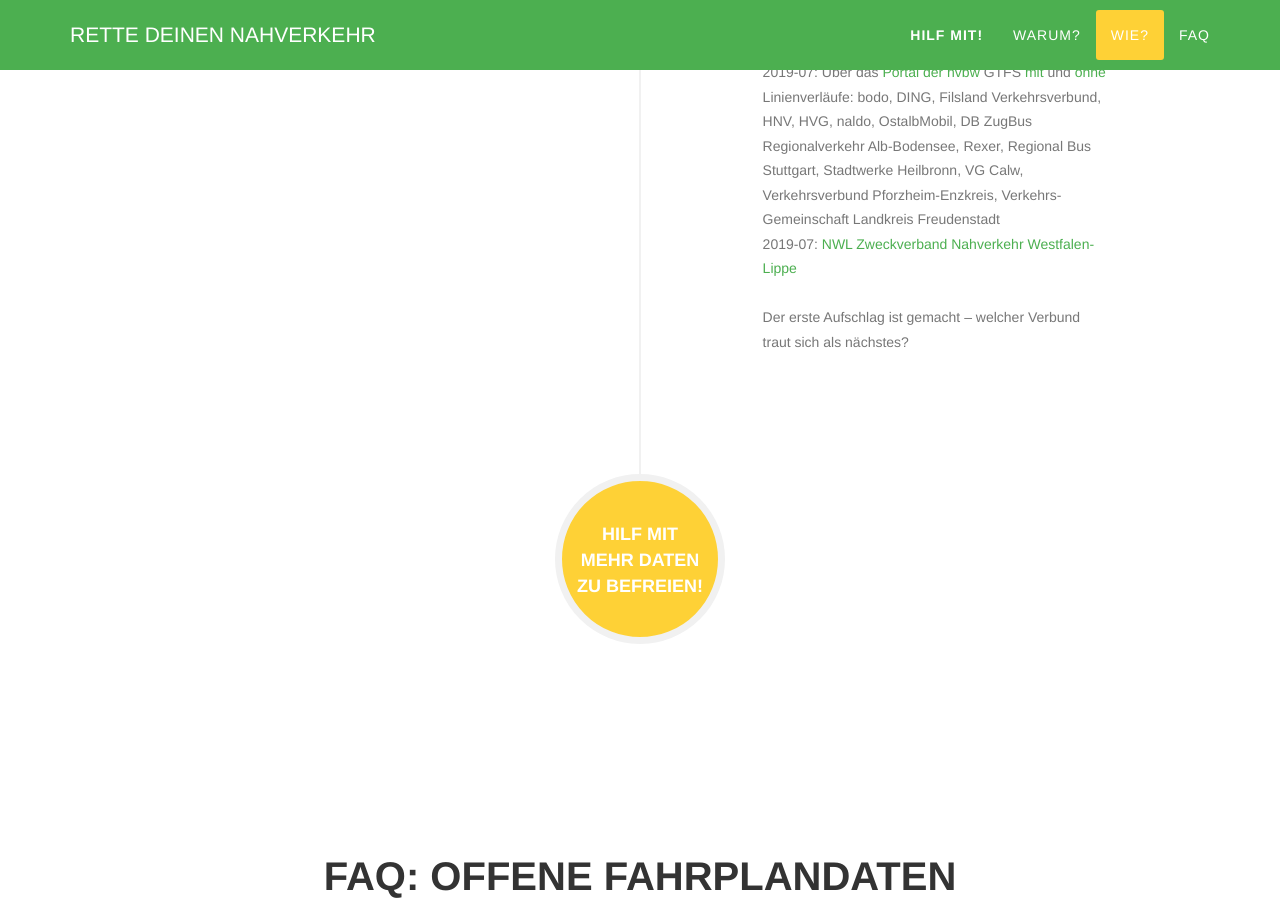
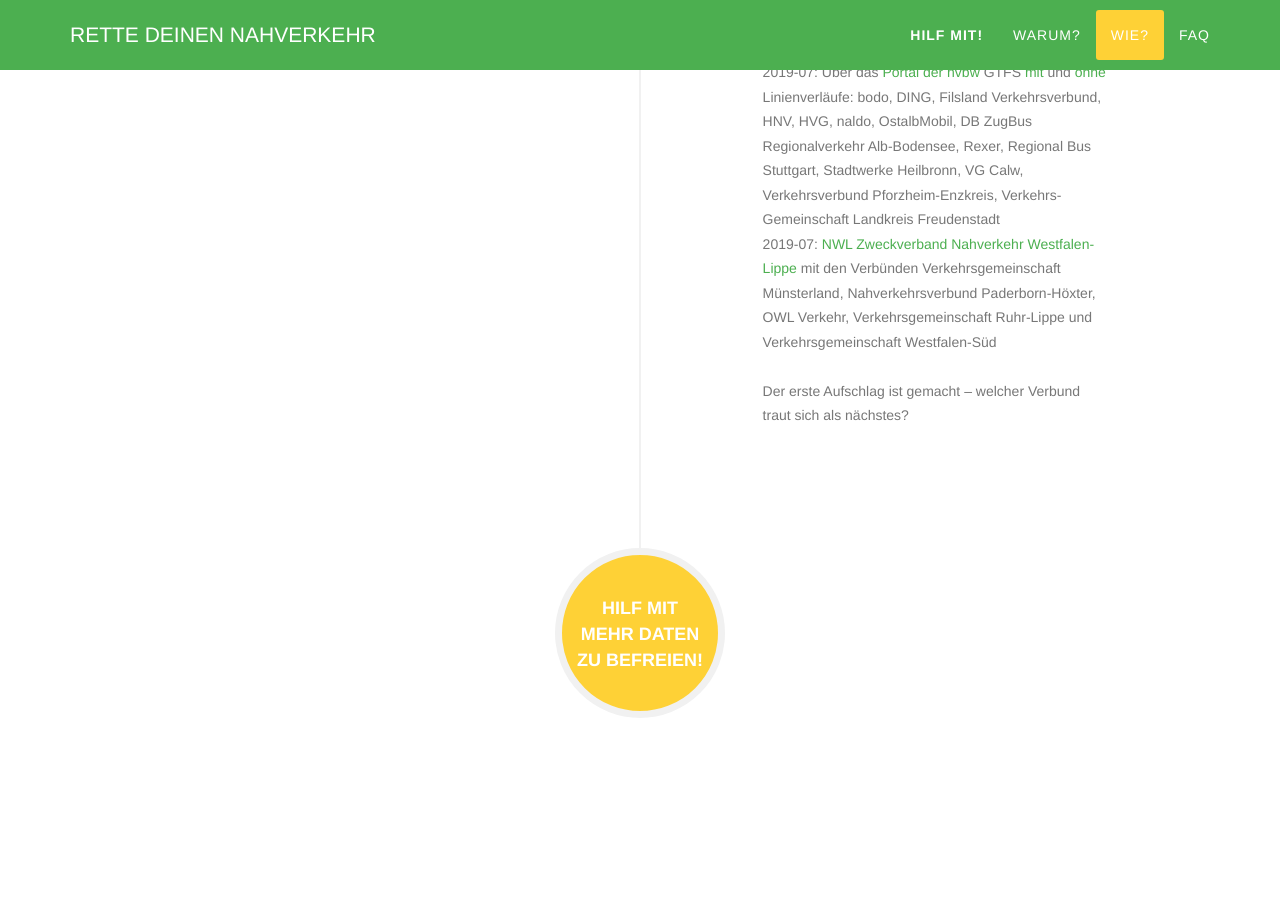
Before and after one commit to okfde/rettedeinennahverkehr, a Jekyll site: the page built from index.html, in a window 1280 px wide and 900 px high, scrolled down 3930 px. Built offline with Jekyll 4.4.1, drawn with Linux system fonts in a browser that asks for light colours; comment, search, counter and statistics services are not loaded.

Commit message:
Vebpnde von NWL genannt

```diff
--- a/_includes/how.html
+++ b/_includes/how.html
@@ -95,7 +95,7 @@
                                         <br>
                                         2019-07: Über das <a href="https://www.nvbw.de/aufgaben/digitale-mobilitaet/fahrplandaten/">Portal der nvbw</a> GTFS <a href="https://www.nvbw.de/aufgaben/digitale-mobilitaet/fahrplandaten-mit-liniennetz-nach-verkehrsverbund/">mit</a> und <a href="https://www.nvbw.de/aufgaben/digitale-mobilitaet/fahrplandaten-ohne-liniennetz-nach-verkehrsverbund/">ohne</a> Linienverläufe: bodo, DING, Filsland Verkehrsverbund, HNV, HVG, naldo, OstalbMobil, DB ZugBus Regionalverkehr Alb-Bodensee, Rexer, Regional Bus Stuttgart, Stadtwerke Heilbronn, VG Calw, Verkehrsverbund Pforzheim-Enzkreis, Verkehrs-Gemeinschaft Landkreis Freudenstadt
                                         <br>
-                                        2019-07: <a href="https://www.opendata-oepnv.de/dataset/soll-fahrplandaten-nwl">NWL Zweckverband Nahverkehr Westfalen-Lippe</a>
+                                        2019-07: <a href="https://www.opendata-oepnv.de/dataset/soll-fahrplandaten-nwl">NWL Zweckverband Nahverkehr Westfalen-Lippe</a> mit den Verbünden Verkehrsgemeinschaft Münsterland, Nahverkehrsverbund Paderborn-Höxter, OWL Verkehr, Verkehrsgemeinschaft Ruhr-Lippe und Verkehrsgemeinschaft Westfalen-Süd
                                         <br>
                                         <br>
                                         Der erste Aufschlag ist gemacht – welcher Verbund traut sich als nächstes?
```
